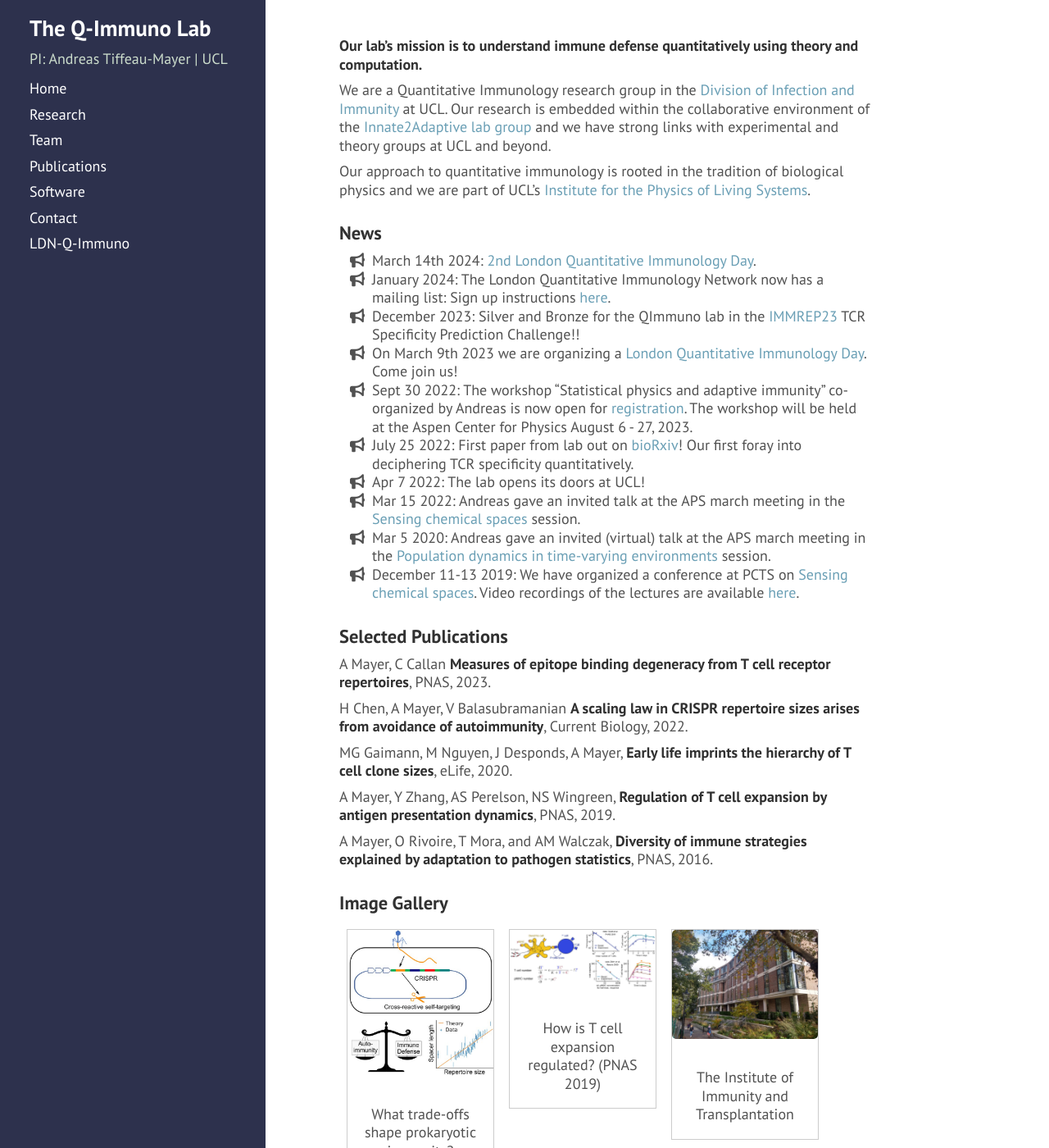
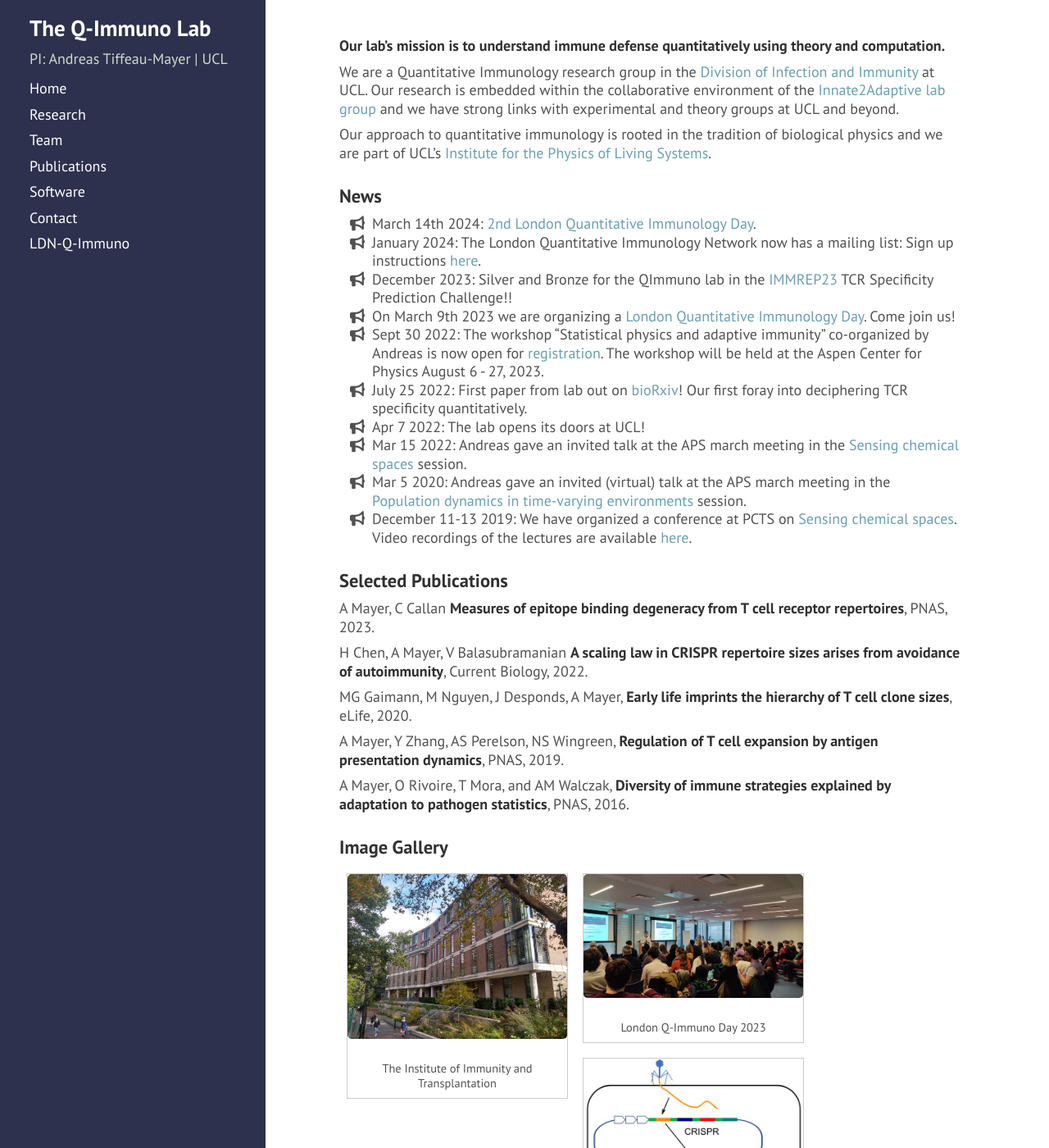
Before and after one commit to andim/andim.github.io, a Jekyll site: the page built from index.md, in a window 1280 px wide and 1400 px high. Shown: the whole window at 82% size. Built offline with Jekyll 4.4.1, drawn with Linux system fonts in a browser that asks for light colours; nearby versions of some CDN libraries; a style sheet for code colours, icons or effects is not loaded; some of the changed text lies outside the part shown.

Commit message:
updated css styling

```diff
--- a/index.md
+++ b/index.md
@@ -38,6 +38,19 @@ A Mayer, O Rivoire, T Mora, and AM Walczak, **Diversity of immune strategies exp
 
 ### Image Gallery
 
+<div class="gallery">
+  <a target="_blank" href="images/pears.jpg">
+    <img src="images/pears.jpg" alt="IIT photo">
+  </a>
+  <div class="desc">The Institute of Immunity and Transplantation</div>
+</div>
+
+<div class="gallery">
+  <a target="_blank" href="images/ldnqimmuno_audience_23.jpg">
+    <img src="images/ldnqimmuno_audience_23.jpg" alt="LDN Q-Immuno Day 22">
+  </a>
+  <div class="desc">London Q-Immuno Day 2023</div>
+</div>
 
 <div class="gallery">
   <a target="_blank" href="images/crispr.jpg">
@@ -52,17 +65,3 @@ A Mayer, O Rivoire, T Mora, and AM Walczak, **Diversity of immune strategies exp
   </a>
   <div class="desc">How is T cell expansion regulated? (PNAS 2019)</div>
 </div>
-
-<div class="gallery">
-  <a target="_blank" href="images/pears.jpg">
-    <img src="images/pears.jpg" alt="IIT photo">
-  </a>
-  <div class="desc">The Institute of Immunity and Transplantation</div>
-</div>
-
-<div class="gallery">
-  <a target="_blank" href="images/ldnqimmuno_audience_23.jpg">
-    <img src="images/ldnqimmuno_audience_23.jpg" alt="LDN Q-Immuno Day 22">
-  </a>
-  <div class="desc">The lively audience of the London Q-Immuno Day 2023</div>
-</div>
--- a/public/css/andim.css
+++ b/public/css/andim.css
@@ -34,7 +34,7 @@ div.gallery {
   margin: 0.5rem;
   border: 0.1rem solid #ccc;
   float: left;
-  width: 10em;
+  width: 15em;
 }
 
 div.gallery:hover {
@@ -47,8 +47,9 @@ div.gallery img {
 }
 
 div.desc {
-  padding: 1rem;
+  padding: 0.5rem;
   text-align: center;
+  font-size: 0.8rem;
 }
 
 .theme-andim .content {
--- a/public/css/hyde.css
+++ b/public/css/hyde.css
@@ -128,16 +128,16 @@ a.sidebar-nav-item:focus {
 
 @media (min-width: 48em) {
   .content {
-    max-width: 38rem;
     margin-left: 20rem;
-    margin-right: 2rem;
+    margin-right: 3rem;
   }
 }
 
 @media (min-width: 64em) {
   .content {
+    max-width: 54rem;
     margin-left: 22rem;
-    margin-right: 4rem;
+    margin-right: 5rem;
   }
 }
 
```
